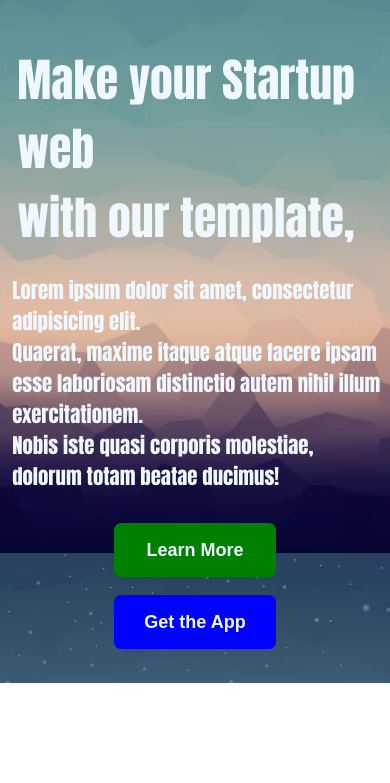
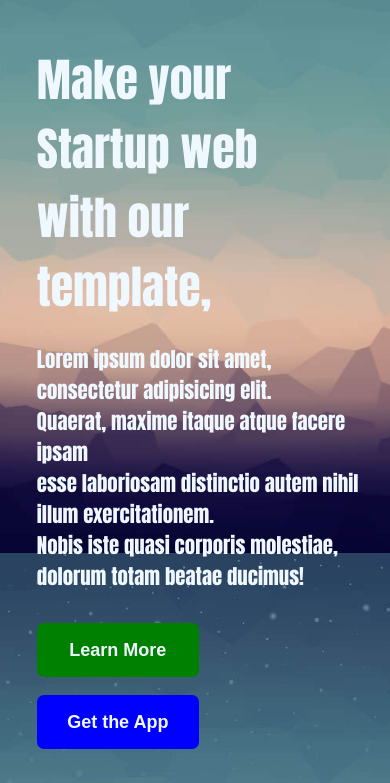
Before and after one commit to iulianSta/mobile-app, a plain HTML site: page index.html in a window 390 px wide. Shown: the part 1135-1918 px from the top of the page. Before the commit the page ends 1818 px from the top, so only its background shows below. Drawn offline with Linux system fonts and the light colour scheme.

Commit message:
Phone layout

```diff
--- a/css/style.css
+++ b/css/style.css
@@ -14,21 +14,19 @@
   --color-green: green;
   --color-blue: blue;
 }
-/* Small phones style */
-@media only screen and (min-width: 360px) {
-  /* .img-logo {
-    display: flex;
-    margin-top: -3rem;
-    margin-right: 1rem;
-  } */
+
+/* Media Query for Mobile Devices */
+@media only screen and (min-width: 360px) and (max-width: 480px) {
+  .buttons {
+    flex-direction: row;
+  }
 }
-/* Tablets and large phones style */
-@media only screen and (min-width: 480px) {
-  /* .img-logo {
-    display: flex;
-    margin-top: -3rem;
-    margin-right: 3rem;
-  } */
+/* Media Query for low resolution  Tablets, Ipads */
+@media only screen and (min-width: 481px) and (max-width: 767px) {
+}
+
+/* Media Query for Tablets Ipads portrait mode */
+@media only screen and (min-width: 768px) and (max-width: 1024px) {
 }
 @media only screen and (min-width: 767px) {
   /* .header {
@@ -188,7 +186,6 @@ body {
 .side-menu {
   display: none;
 }
-
 /* Logo style*/
 .img-logo {
   width: 8rem;
@@ -199,12 +196,12 @@ body {
 /* Main content style */
 .main {
   width: 100%;
-  height: auto;
+  height: 100%;
   display: flex;
   justify-content: space-evenly;
   align-items: center;
   flex-direction: column;
-  padding: 2em 0.5em 1em 0.5em;
+  padding: 2em 1em 1em 1em;
 }
 /* Images style */
 .images {
@@ -227,23 +224,44 @@ body {
 }
 /* Text area style*/
 .text {
+  width: 100%;
+  height: 100%;
   font-family: var(--font-fam-impact);
   font-size: 1.3em;
   color: var(--color-a-blue);
+  display: flex;
+  justify-content: space-evenly;
+  align-items: center;
+  flex-direction: column;
+}
+.text-area {
+  width: 100%;
+  height: 100%;
+  display: flex;
+  justify-content: center;
+  align-items: flex-start;
+  flex-direction: column;
+  padding-left: 1em;
 }
 /* H1 style  */
 h1 {
   font-size: 2.2em;
   margin-bottom: 0.5em;
-  padding-left: 0.2em;
 }
 /* Paragraph style */
 p {
   font-weight: bold;
   margin-bottom: 1.5em;
-  padding-left: 0.2em;
 }
 /* Buttons style */
+.buttons {
+  width: 100%;
+  height: auto;
+  display: flex;
+  justify-content: space-evenly;
+  align-items: flex-start;
+  flex-direction: column;
+}
 .button {
   font-size: large;
   font-weight: bold;
@@ -252,10 +270,6 @@ p {
   margin-bottom: 1em;
   color: var(--color-a-blue);
   border-radius: 7px;
-  display: flex;
-  justify-content: space-around;
-  align-items: center;
-  flex-direction: column;
 }
 /* First button style */
 button:first-child {
--- a/index.html
+++ b/index.html
@@ -46,6 +46,7 @@
           <div>
             <img src="./img/phone_002.png" alt="phone2" id="second-img" />
           </div>
+          <div class="text-area">
             <!-- H1 -->
             <h1>
               Make your Startup web <br />
@@ -55,7 +56,8 @@
             <p>
               Lorem ipsum dolor sit amet, consectetur adipisicing elit. <br />
               Quaerat, maxime itaque atque facere ipsam <br />
-            esse laboriosam distinctio autem nihil illum exercitationem. <br />
+              esse laboriosam distinctio autem nihil illum exercitationem.
+              <br />
               Nobis iste quasi corporis molestiae, <br />
               dolorum totam beatae ducimus!
             </p>
@@ -63,6 +65,7 @@
               <!-- Buttons -->
               <button class="button" type="button">Learn More</button>
               <button class="button" type="button">Get the App</button>
+            </div>
           </div>
         </div>
       </div>
@@ -81,7 +84,7 @@
           document.querySelector(".x-bottom").style.cssText =
             "transform: rotate(-0.15turn);";
           document.querySelector(".header").style.cssText =
-            "height: 100vh; background: black; transition: 2s;";
+            "height: 100vh; background: black; transition: 3s;";
         } else {
           document.querySelector(".side-menu").style.cssText = "display: none;";
           document.querySelector(".x-top").style.cssText = "display: initial;";
@@ -90,7 +93,7 @@
           document.querySelector(".x-bottom").style.cssText =
             "display: initial;";
           document.querySelector(".header").style.cssText =
-            "height: auto; transition:5s;";
+            "height: auto; transition: 5s;";
         }
       });
     </script>
```
Lines whose indentation alone changed are shown as unchanged.
